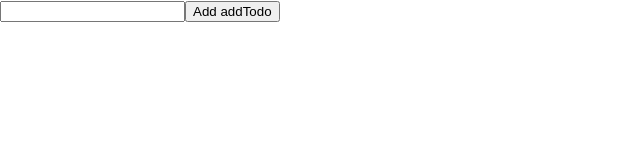
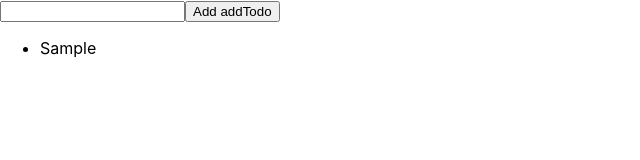
Before and after one commit to rohitkrai03/react-redux-examples, a React (Create React App) app in the folder todos/: page / in a window 1280 px wide. Both pictures are taken after typing "Sample" into the empty fields and a click on the button "Add addTodo". Shown: the top 160 px of the page, without its empty margins (0-640 px from the left). Built offline with nearby package versions, Linux system fonts and the light colour scheme.

Commit message:
Add container components and presentational components

```diff
--- a/todos/src/components/Todo.jsx
+++ b/todos/src/components/Todo.jsx
@@ -0,0 +1,15 @@
+import React from 'react';
+
+const Todo = ({ onClick, text, completed }) => {
+  return (
+    <li
+      onClick={onClick}
+      style={{ textDecoration: completed ? 'line-through' : 'none' }}
+      className={ completed ? 'completed' : '' }
+    >
+      { text }
+    </li>
+  )
+}
+
+export default Todo;
--- a/todos/src/components/TodoApp.jsx
+++ b/todos/src/components/TodoApp.jsx
@@ -1,10 +1,12 @@
 import React from 'react';
 import AddTodo from "./AddTodo";
+import TodoList from './TodoList';
 
 const TodoApp = () => {
   return (
     <div>
       <AddTodo />
+      <TodoList />
     </div>
   )
 }
--- a/todos/src/components/TodoList.jsx
+++ b/todos/src/components/TodoList.jsx
@@ -0,0 +1,50 @@
+import React from 'react';
+import { connect } from 'react-redux';
+import Todo from './Todo';
+import { toggleTodo } from '../redux/actions';
+
+const TodoList = ({ todos, onTodoClick }) => {
+  return (
+    <ul>
+      {
+        todos.map(todo =>
+          <Todo
+            key={todo.id}
+            {...todo}
+            onClick={() => onTodoClick(todo.id)}
+          />
+        )
+      }
+    </ul>
+  )
+}
+
+const getVisibleTodos = (todos, filter) => {
+  switch (filter) {
+    case 'SHOW_COMPLETED':
+      return todos.filter(t => t.completed);
+    case 'SHOW_ACTIVE':
+      return todos.filter(t => !t.completed);
+    default:
+      return todos;
+  }
+}
+
+const mapStateToProps = (state) => {
+  return {
+    todos: getVisibleTodos(state.todos, state.visibilityFilter)
+  }
+}
+
+const mapDispatchToProps = (dispatch) => {
+  return {
+    onTodoClick: (id) => {
+      dispatch(toggleTodo(id));
+    }
+  }
+}
+
+export default connect(
+  mapStateToProps,
+  mapDispatchToProps
+)(TodoList)
```
